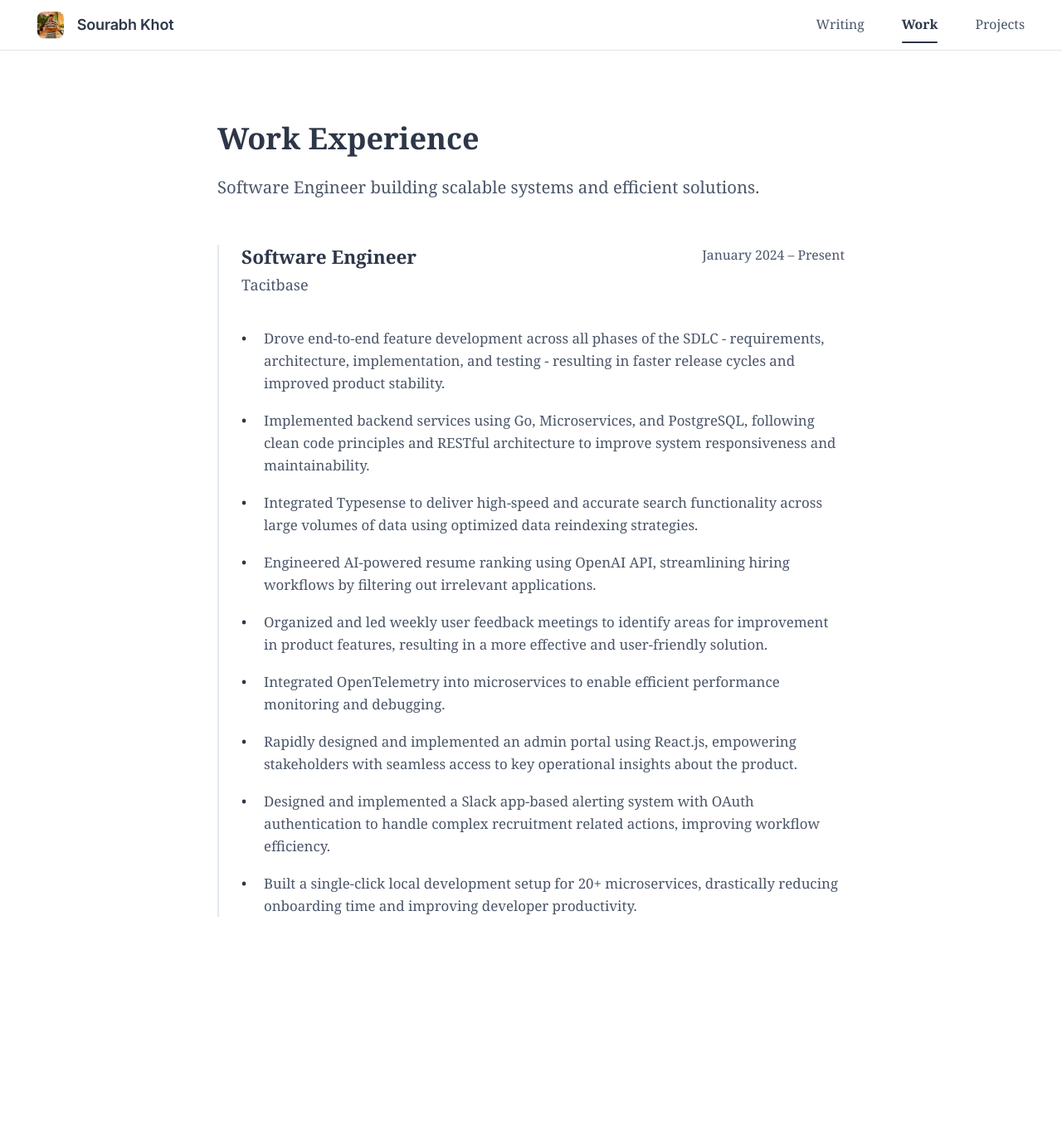
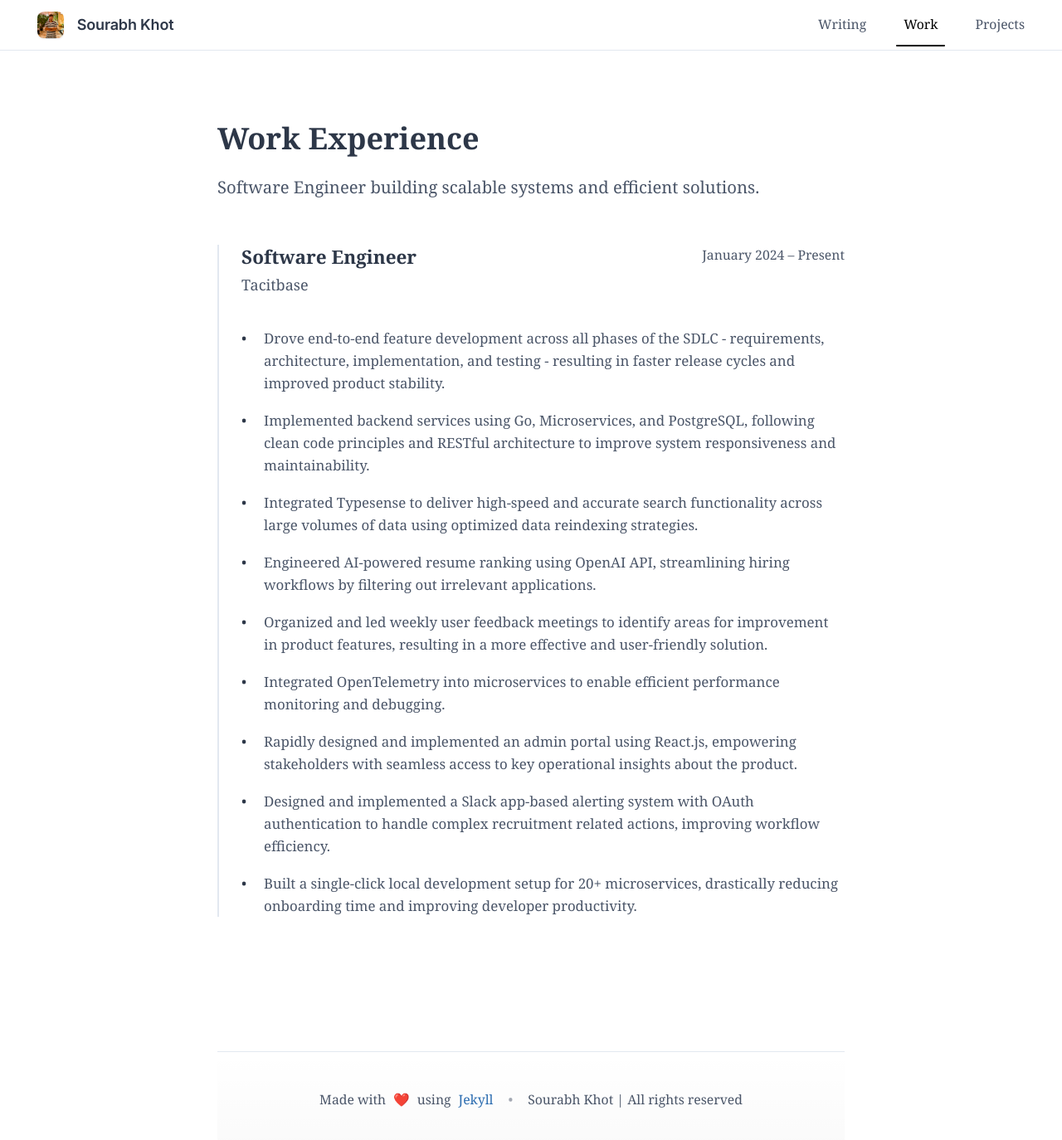
Before and after one commit to sourabh-khot65/sourabh-khot65.github.io, a Jekyll site: the page built from work.html, in a window 1280 px wide and 1400 px high. Shown: the top 1374 px of the window at 83% size. Built offline with Jekyll 4.4.1, drawn with Linux system fonts in a browser that asks for light colours.

Commit message:
ref : add footer for website

```diff
--- a/_layouts/default.html
+++ b/_layouts/default.html
@@ -259,19 +259,18 @@
         }
 
         .nav-path.active {
-            color: var(--text-primary);
-            font-weight: 600;
+            color: var(--active-link-color);
         }
 
         .nav-path.active::after {
             content: '';
             position: absolute;
-            bottom: 0;
-            left: 0.5rem;
-            right: 0.5rem;
+            bottom: -4px;
+            left: 0;
+            right: 0;
             height: 2px;
-            background-color: var(--text-primary);
-            border-radius: 1px;
+            background: var(--active-link-color);
+            border-radius: 2px;
         }
 
         @media (min-width: 768px) {
@@ -303,6 +302,37 @@
                 padding: calc(var(--header-height) + 1.5rem) 1rem 1.5rem;
             }
         }
+
+        .footer {
+            text-align: center;
+            padding: 2.5rem 0;
+            color: var(--text-secondary);
+            font-size: 0.875rem;
+            border-top: 1px solid var(--border-color);
+            margin-top: 4rem;
+            background: linear-gradient(to bottom, transparent, rgba(0, 0, 0, 0.02));
+        }
+
+        .footer p {
+            margin: 0;
+            display: flex;
+            align-items: center;
+            justify-content: center;
+            gap: 0.5rem;
+        }
+
+        .footer .heart {
+            color: #e25555;
+            animation: heartbeat 1.5s ease-in-out infinite;
+        }
+
+        @keyframes heartbeat {
+            0% { transform: scale(1); }
+            14% { transform: scale(1.1); }
+            28% { transform: scale(1); }
+            42% { transform: scale(1.1); }
+            70% { transform: scale(1); }
+        }
     </style>
 </head>
 <body>
@@ -320,5 +350,13 @@
         </div>
     </header>
     {{ content }}
+
+    <footer class="footer">
+        <p>
+            Made with <span class="heart">❤️</span> using <a href="https://jekyllrb.com/">Jekyll</a>
+            <span style="margin: 0 0.5rem; opacity: 0.5;">•</span>
+            Sourabh Khot | All rights reserved
+        </p>
+    </footer>
 </body>
 </html>
```
